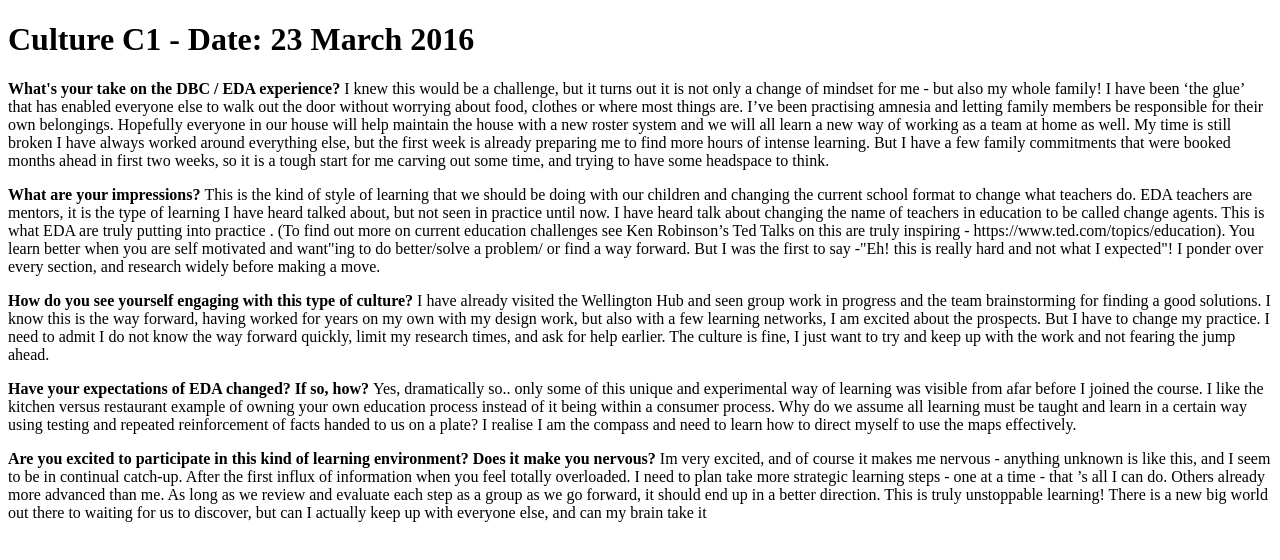
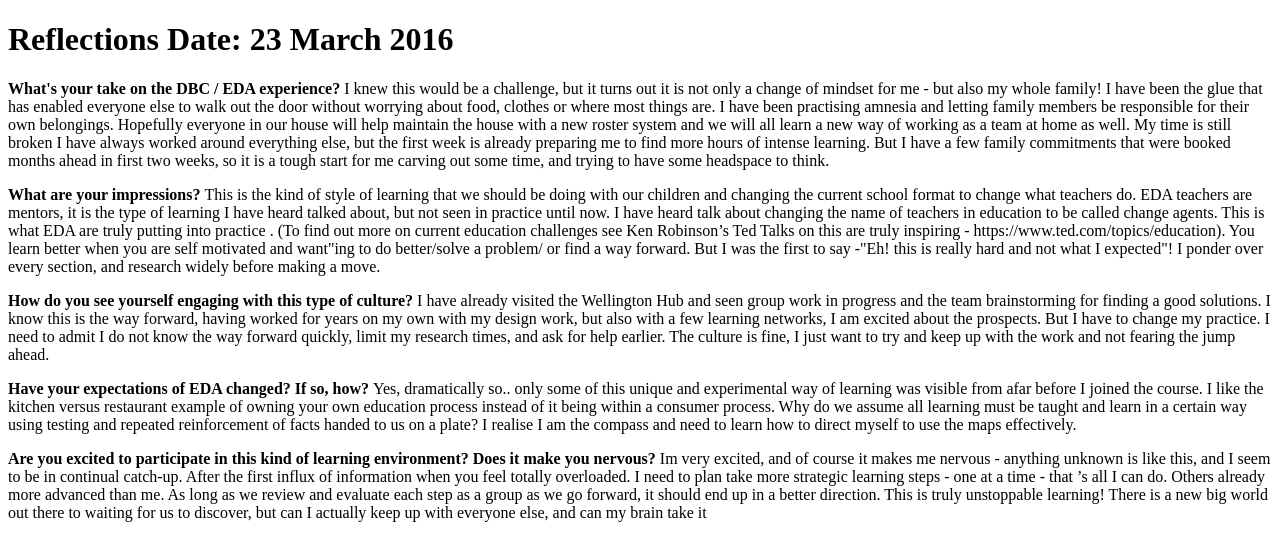
Before and after one commit to JoolzMoore/JoolzMoore.github.io, a plain HTML site: page blog/c1-reflection-blog.html in a window 1280 px wide. Drawn offline with Linux system fonts and the light colour scheme.

Commit message:
setup blog directory

```diff
--- a/blog/c1-reflection-blog.html
+++ b/blog/c1-reflection-blog.html
@@ -1,19 +1,20 @@
 <!DOCTYPE html>
 <html>
     <head>
-<title>Reflections
+    <link href="../styles/main.css" rel=
+    "stylesheet" type="text/css" />
+    <title>C1 Reflections
 
 
     </title>
     </head>
     <body>
 
-<h1>
-Culture C1 - Date: 23 March 2016
+    <h1> Reflections  Date: 23 March 2016
     </h1>
     <p>
     <strong> What's your take on the DBC / EDA experience?</strong>
-I knew this would be a challenge, but it turns out it is not only a change of mindset for me - but also my whole family! I have been ‘the glue’ that has enabled everyone else to walk out the door without worrying about food, clothes or where most things are. I’ve been practising amnesia and letting family members be responsible for their own belongings. Hopefully everyone in our house will help maintain the house with a new roster system and we will all learn a new way of working as a team at home as well. My time is still broken I have always worked around everything else, but the first week is already preparing me to find more hours of intense learning. But I have a few family commitments that were booked months ahead in first two weeks, so it is a tough start for me carving out some time, and trying to have some headspace to think.
+    I knew this would be a challenge, but it turns out it is not only a change of mindset for me - but also my whole family! I have been the glue that has enabled everyone else to walk out the door without worrying about food, clothes or where most things are. I have been practising amnesia and letting family members be responsible for their own belongings. Hopefully everyone in our house will help maintain the house with a new roster system and we will all learn a new way of working as a team at home as well. My time is still broken I have always worked around everything else, but the first week is already preparing me to find more hours of intense learning. But I have a few family commitments that were booked months ahead in first two weeks, so it is a tough start for me carving out some time, and trying to have some headspace to think.
     </p>
     <p>
     <strong> What are your impressions? </strong>
```
Lines whose indentation alone changed are shown as unchanged.
